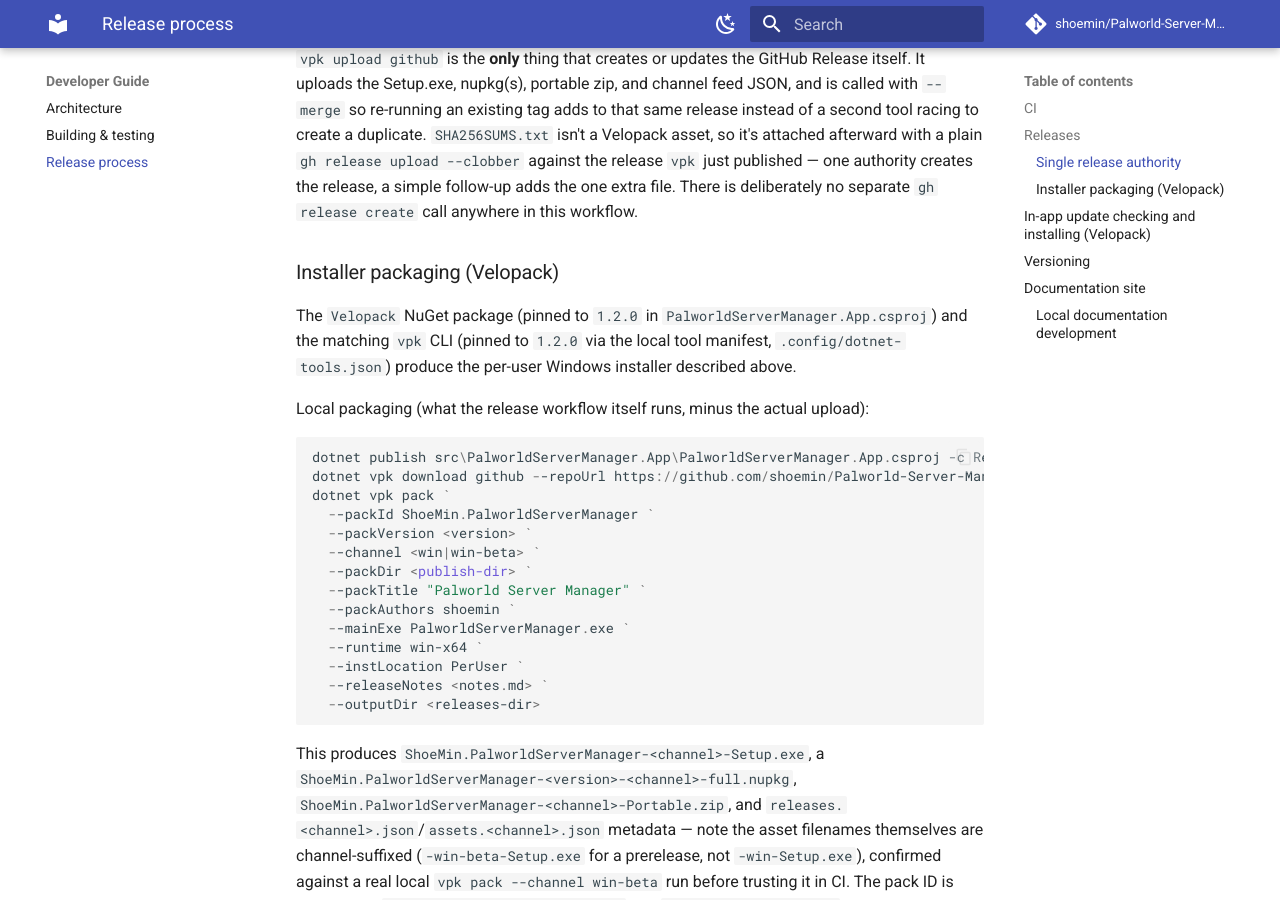
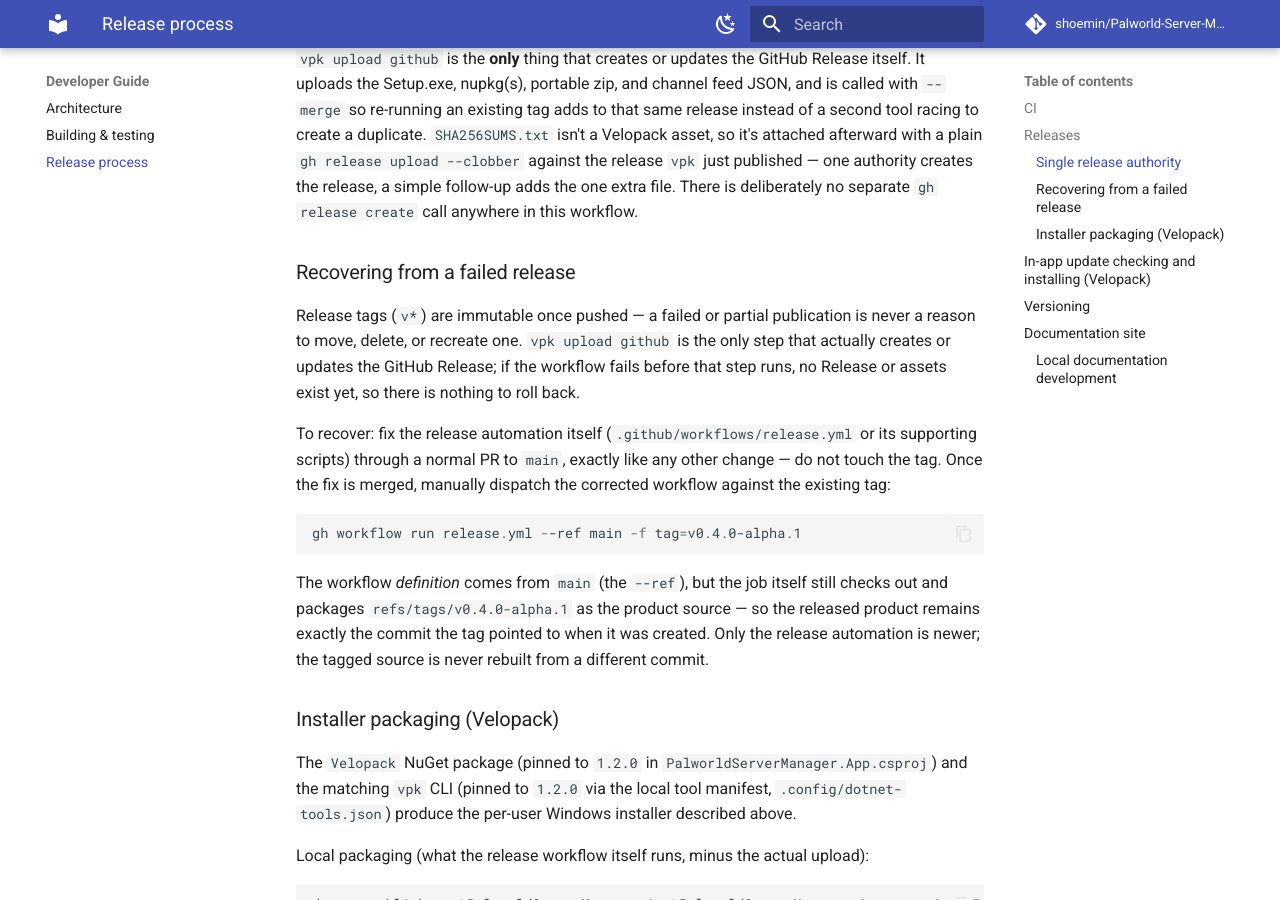
Before and after one commit to shoemin/Palworld-Server-Manager, an MkDocs documentation site: the page built from docs/developer/release-process.md, in a window 1280 px wide and 900 px high, scrolled down 1445 px. Built offline with MkDocs 1.6.1 and Material for MkDocs 9.7.7, drawn with Linux system fonts in a browser that asks for light colours; comment, search, counter and statistics services are not loaded.

Commit message:
Fix alpha.1 release workflow process waiting and delta reporting
The first v0.4.0-alpha.1 tag-triggered release (run 32553241615) failed
before publication in "Verify a real silent install places LICENSE in
the installed application": a bare `& $setupExe ...` native-command
invocation returned control to PowerShell with $LASTEXITCODE left
blank/unset, while Setup.exe's own log kept producing genuine install
progress - file extraction, shortcuts, the install hook, "Installation
completed successfully!" - for roughly two more seconds afterward. All
LICENSE safeguards that ran before this step (pack-directory copy,
portable zip contents, full nupkg contents) had already passed. No
GitHub Release or assets were published; the immutable v0.4.0-alpha.1
tag remains valid and untouched.

Replaces the bare invocation with Start-Process -Wait -PassThru for a
real Process.ExitCode, plus a bounded (60s) poll for the actual
expected end state (the installed LICENSE file) as a second,
independent guard against the same handoff/timing behavior. Cleanup
uninstall now runs from a try/finally with the same Start-Process
-Wait -PassThru pattern, so it always runs and its real exit code is
logged rather than fired-and-forgotten.

Also fixes a second issue exposed by the same run: `vpk download
github` can exit 0 even when it finds no previous release at all («No
releases found... Aborting»), but the delta-availability report only
checked step outcome, so it printed a false "delta package will be
generated" message. It now checks for an actual downloaded
*-full.nupkg file and exposes previous_found=true|false, distinguishing
"genuinely nothing to download yet" from "the download step itself
failed" - neither is fatal for a first release.

Documents the general immutable-tag recovery procedure in
docs/developer/release-process.md: fix release automation via a normal
PR to main, then manually dispatch the corrected workflow against the
existing tag (product source stays pinned to the tagged commit
regardless of which branch dispatches the run).

Co-Authored-By: Claude Sonnet 5 <noreply@anthropic.com>

````diff
--- a/docs/developer/release-process.md
+++ b/docs/developer/release-process.md
@@ -23,6 +23,18 @@
 ### Single release authority
 
 `vpk upload github` is the **only** thing that creates or updates the GitHub Release itself. It uploads the Setup.exe, nupkg(s), portable zip, and channel feed JSON, and is called with `--merge` so re-running an existing tag adds to that same release instead of a second tool racing to create a duplicate. `SHA256SUMS.txt` isn't a Velopack asset, so it's attached afterward with a plain `gh release upload --clobber` against the release `vpk` just published — one authority creates the release, a simple follow-up adds the one extra file. There is deliberately no separate `gh release create` call anywhere in this workflow.
+
+### Recovering from a failed release
+
+Release tags (`v*`) are immutable once pushed — a failed or partial publication is never a reason to move, delete, or recreate one. `vpk upload github` is the only step that actually creates or updates the GitHub Release; if the workflow fails before that step runs, no Release or assets exist yet, so there is nothing to roll back.
+
+To recover: fix the release automation itself (`.github/workflows/release.yml` or its supporting scripts) through a normal PR to `main`, exactly like any other change — do not touch the tag. Once the fix is merged, manually dispatch the corrected workflow against the existing tag:
+
+```powershell
+gh workflow run release.yml --ref main -f tag=v0.4.0-alpha.1
+```
+
+The workflow *definition* comes from `main` (the `--ref`), but the job itself still checks out and packages `refs/tags/v0.4.0-alpha.1` as the product source — so the released product remains exactly the commit the tag pointed to when it was created. Only the release automation is newer; the tagged source is never rebuilt from a different commit.
 
 ### Installer packaging (Velopack)
 
````
Also changed, not shown: 1 other file.
